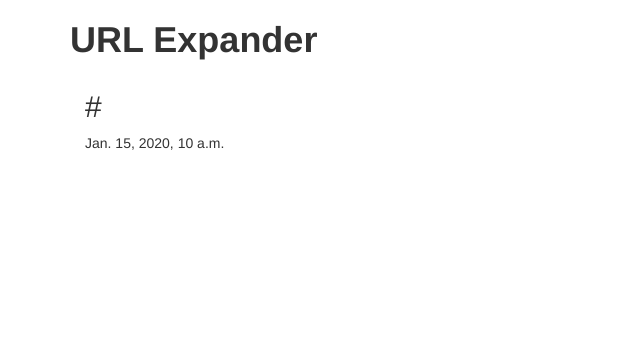
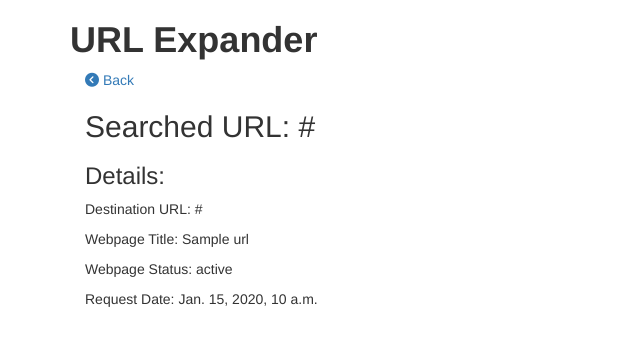
Before and after one commit to sjsn/info344-lab1, a Django app: template urlexpander/templates/urlexpander/url_detail.html in a window 1280 px wide. Shown: the top 346 px of the page, without its empty margins (0-640 px from the left). Run offline with Django 3.2, Linux system fonts and the light colour scheme; the template is opened without the code that fills it: most values are stand-ins (such as "Sample title", 1, 10 or a date in 2020); some libraries are stand-ins or nearby versions.

Commit message:
Fully functional app

```diff
--- a/urlexpander/models.py
+++ b/urlexpander/models.py
@@ -2,8 +2,11 @@ from django.db import models
 from django.utils import timezone
 
 class URL(models.Model):
-	url = models.CharField(max_length = 250)
+	url = models.URLField(max_length = 250)
 	date = models.DateTimeField(default = timezone.now)
+	status = models.CharField(max_length = 100, default = '200')
+	final_url = models.CharField(max_length = 250, null = url)
+	title = models.CharField(max_length = 250, null = True)
 
 	def __str__(self):
 		return self.url
--- a/urlexpander/templates/urlexpander/url_detail.html
+++ b/urlexpander/templates/urlexpander/url_detail.html
@@ -1,8 +1,17 @@
 {% extends 'urlexpander/base.html' %}
 
 {% block content %}
-	<div class="detail container">
-		<h2>{{url.url}}</h2>
-		<p>{{url.date}}</p>
-	</div>
+	<section class="details container">
+		<div class="back">
+			<p><a href="{% url 'url_list' %}"><i class="fa fa-chevron-circle-left" aria-hidden="true"></i> Back</a></p>
+		</div>
+		<div class="detail">
+			<h2>Searched URL: {{url.url}}</h2>
+			<h3>Details: </h3>
+			<p>Destination URL: {{url.final_url}}</p>
+			<p>Webpage Title: {{url.title}}</p>
+			<p>Webpage Status: {{url.status}}</p>
+			<p>Request Date: {{url.date}}</p>
+		</div>
+	</section>
 {% endblock content %}
--- a/urlexpander/templates/urlexpander/url_list.html
+++ b/urlexpander/templates/urlexpander/url_list.html
@@ -15,7 +15,7 @@
 		<h2>Previous URLs</h2>
 		<table class="table table-striped col-xs-12 col-sm-12 col-md-12 col-lg-12">
 			<thead>
-				<tr><th>Date:</th><th>URL:</th><th></th></tr>
+				<tr><th>Date:</th><th>URL:</th></th><th></th></tr>
 			</thead>
 			<tbody>
 				{% for url in urls %}
```
Also changed, not shown: urlexpander/views.py (+8 -0 lines), urlexpander/migrations/0002_auto_20160730_1015.py (added).
